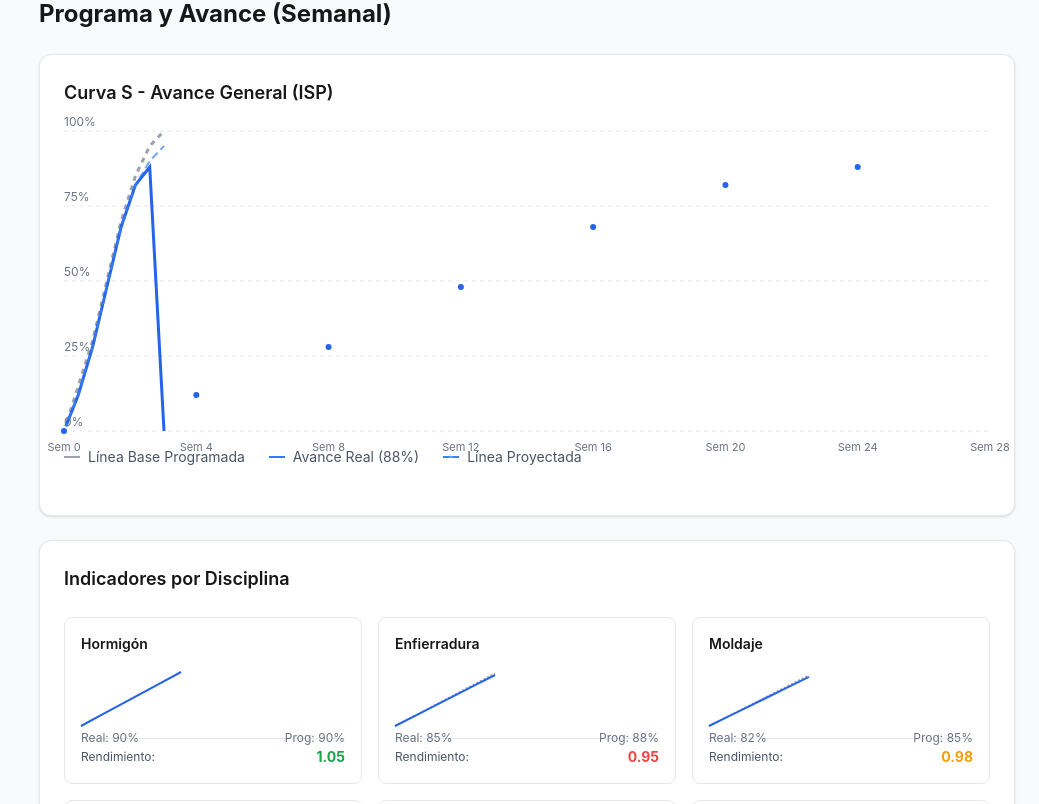
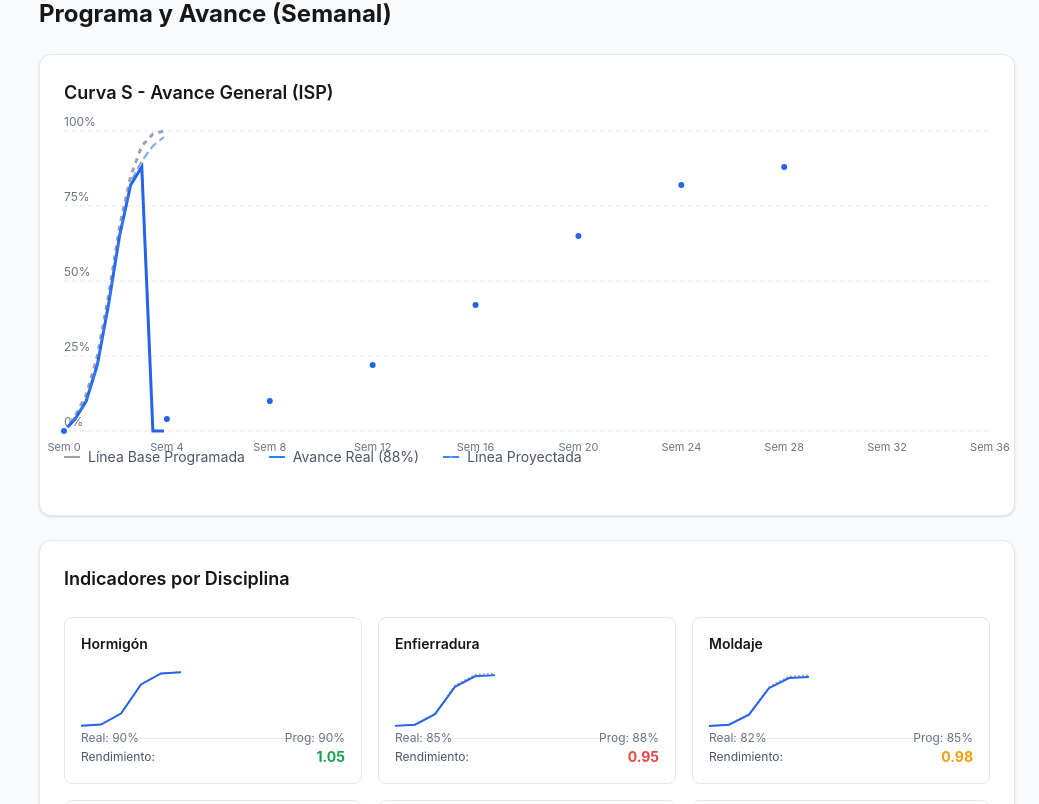
Before and after one commit to Katapentakill/BackOfficeEBCO, a Next.js app: page /dashboard/analisis in a window 1280 px wide. Shown: the part 1276-2080 px from the top of the page, without its empty margins (241-1280 px from the left). Built offline with nearby package versions, Linux system fonts and the light colour scheme.

Commit message:
Corregir Curva S principal y indicadores por disciplina con forma realista usando funciÃ³n sigmoide

```diff
--- a/src/app/dashboard/analisis/page.tsx
+++ b/src/app/dashboard/analisis/page.tsx
@@ -29,16 +29,18 @@ export default function DashboardAnalisisPage() {
 
   const totalCost = costBreakdown.reduce((sum, item) => sum + item.value, 0);
 
-  // Datos para la Curva S principal
+  // Datos para la Curva S principal (forma realista: lento-inicio, rápido-medio, lento-final)
   const sCurveData = [
     { week: 0, planned: 0, actual: 0, projected: 0 },
-    { week: 4, planned: 15, actual: 12, projected: 12 },
-    { week: 8, planned: 30, actual: 28, projected: 28 },
-    { week: 12, planned: 50, actual: 48, projected: 48 },
-    { week: 16, planned: 70, actual: 68, projected: 68 },
-    { week: 20, planned: 85, actual: 82, projected: 82 },
-    { week: 24, planned: 95, actual: 88, projected: 90 },
-    { week: 28, planned: 100, actual: null, projected: 95 },
+    { week: 4, planned: 5, actual: 4, projected: 4 },
+    { week: 8, planned: 12, actual: 10, projected: 10 },
+    { week: 12, planned: 25, actual: 22, projected: 22 },
+    { week: 16, planned: 45, actual: 42, projected: 42 },
+    { week: 20, planned: 68, actual: 65, projected: 65 },
+    { week: 24, planned: 85, actual: 82, projected: 83 },
+    { week: 28, planned: 95, actual: 88, projected: 90 },
+    { week: 32, planned: 99, actual: null, projected: 95 },
+    { week: 36, planned: 100, actual: null, projected: 98 },
   ];
 
   const maxValue = 100;
@@ -101,6 +103,20 @@ export default function DashboardAnalisisPage() {
       })
       .filter((point) => point !== null)
       .join(" ");
+  };
+
+  // Función para generar una Curva S realista basada en el valor final
+  const generateRealisticSCurve = (finalValue: number, numPoints: number = 6) => {
+    const points: number[] = [];
+    for (let i = 0; i < numPoints; i++) {
+      const t = i / (numPoints - 1); // 0 a 1
+      // Función sigmoide ajustada para crear forma de S
+      // Inicio lento, aceleración media, desaceleración final
+      const sigmoid = 1 / (1 + Math.exp(-12 * (t - 0.5))); // Curva S centrada
+      const value = finalValue * sigmoid;
+      points.push(Math.max(0, Math.min(finalValue, value)));
+    }
+    return points;
   };
 
   return (
@@ -406,15 +422,9 @@ export default function DashboardAnalisisPage() {
           <h3 className="text-lg font-semibold ink mb-6">Indicadores por Disciplina</h3>
           <div className="grid grid-cols-1 md:grid-cols-2 lg:grid-cols-3 gap-4">
             {disciplines.map((discipline, index) => {
-              // Generar datos para la minicurva S
-              const miniSCurve = [
-                { week: 0, planned: 0, actual: 0 },
-                { week: 4, planned: discipline.planned * 0.2, actual: discipline.actual * 0.2 },
-                { week: 8, planned: discipline.planned * 0.4, actual: discipline.actual * 0.4 },
-                { week: 12, planned: discipline.planned * 0.6, actual: discipline.actual * 0.6 },
-                { week: 16, planned: discipline.planned * 0.8, actual: discipline.actual * 0.8 },
-                { week: 20, planned: discipline.planned, actual: discipline.actual },
-              ];
+              // Generar datos para la minicurva S con forma realista
+              const plannedPoints = generateRealisticSCurve(discipline.planned, 6);
+              const actualPoints = generateRealisticSCurve(discipline.actual, 6);
 
               const miniHeight = 60;
               const miniMax = 100;
@@ -432,10 +442,7 @@ export default function DashboardAnalisisPage() {
                     <svg width="100%" height={miniHeight} className="overflow-visible">
                       {/* Línea programada */}
                       <polyline
-                        points={generateSCurvePoints(
-                          miniSCurve.map((d) => d.planned),
-                          miniHeight
-                        )}
+                        points={generateSCurvePoints(plannedPoints, miniHeight)}
                         fill="none"
                         stroke="#9ca3af"
                         strokeWidth="1.5"
@@ -443,10 +450,7 @@ export default function DashboardAnalisisPage() {
                       />
                       {/* Línea real */}
                       <polyline
-                        points={generateSCurvePoints(
-                          miniSCurve.map((d) => d.actual),
-                          miniHeight
-                        )}
+                        points={generateSCurvePoints(actualPoints, miniHeight)}
                         fill="none"
                         stroke="#2563eb"
                         strokeWidth="2"
```
